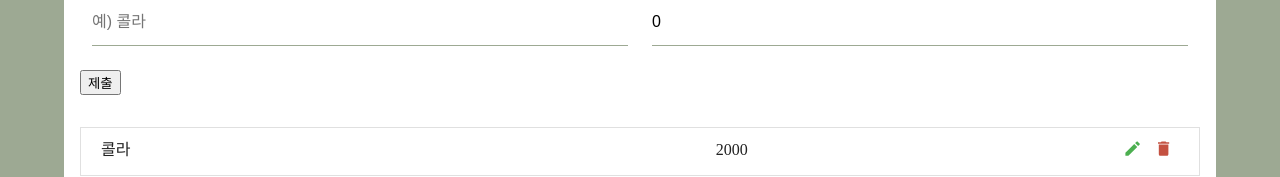
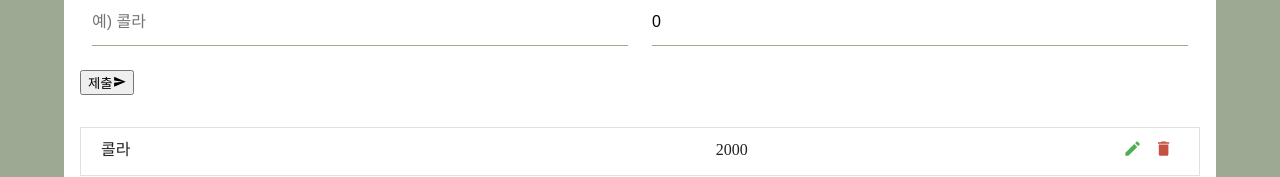
Before and after one commit to jhsonnn/react-redux-study, a React (Create React App) app in the folder react-crud-app/: page / in a window 1280 px wide. Shown: the part 255-432 px from the top of the page. Built offline with nearby package versions, Linux system fonts and the light colour scheme.

Commit message:
Edit 기능 구현

```diff
--- a/react-crud-app/src/App.js
+++ b/react-crud-app/src/App.js
@@ -1,4 +1,4 @@
-import { Component, useState } from 'react';
+import { Component, useState, useSyncExternalStore } from 'react';
 import "./App.css"
 import ExpenseForm from './components/ExpenseForm'
 import ExpenseList from './components/ExpenseList'
@@ -12,10 +12,23 @@ const App = () => {
     { id: 3, charge : '맥북', amount: 20000 },
   ])
 
+  //state 생성
   const [charge, setCharge] = useState("");
   const [amount, setAmount] = useState(0);
+  const [id, setId] = useState("");
+
+  const [edit, setEdit] = useState(false);
 
   const [alert, setAlert] = useState({ show: false });
+
+  const handleEdit = id =>{
+    const expense = expenses.find(item => item.id === id);
+    const {charge, amount} = expense;
+    setCharge(charge);
+    setAmount(amount);
+    setId(id);
+    setEdit(true);
+  }
 
   const handleCharge = (e) =>{
     setCharge(e.target.value);
@@ -39,14 +52,26 @@ const App = () => {
     const handleSubmit = (e) => {
       e.preventDefault();
       if(charge !== "" && amount > 0){
-        const newExpense = {id: crypto.randomUUID(), charge, amount}
-        //원래 배열 건드리지 않고 새로운 배열 저장(따라서 push사용하지 x)
-        const newExpenses = [...expenses, newExpense];
 
-        setExpenses(newExpenses);
+        if(edit){
+          const newExpenses = expenses.map(item=>{
+            return item.id === id ? {...item, charge, amount }: item;
+          })
+
+          setExpenses(newExpenses);
+          setEdit(false);
+          handleAlert({type: "success", text: "아이템이 수정되었습니다."});
+        }else{
+          const newExpense = {id: crypto.randomUUID(), charge, amount}
+          //원래 배열 건드리지 않고 새로운 배열 저장(따라서 push사용하지 x)
+          const newExpenses = [...expenses, newExpense];
+
+          setExpenses(newExpenses);
+          handleAlert({ type: "success", text: "아이템이 생성되었습니다."});
+        }
+
         setCharge("");
         setAmount(0);
-        handleAlert({ type: "success", text: "아이템이 생성되었습니다."});
       }else{
         //console.error('error');
         handleAlert({ type: "danger", text: "charge는 빈 값일 수 없으며, amount는 0보다 커야합니다."});
@@ -69,11 +94,11 @@ const App = () => {
         <h1>장바구니</h1>
         <div style={{ width: "100%", backgroundColor: "white", padding: "1rem" }}>
           { /* Expense Form */}
-          <ExpenseForm charge={charge} handleSubmit={handleSubmit} handleCharge={handleCharge} amount={amount} handleAmount={handleAmount} />
+          <ExpenseForm edit={edit} charge={charge} handleSubmit={handleSubmit} handleCharge={handleCharge} amount={amount} handleAmount={handleAmount} />
         </div>
         <div style={{ width: "100%", backgroundColor: "white", padding: "1rem" }}>
           { /* Expense List */}
-          <ExpenseList initialExpenses={expenses} handleDelete={handleDelete} />
+          <ExpenseList handleEdit={handleEdit} initialExpenses={expenses} handleDelete={handleDelete} />
         </div>
         <div style={{ display: "flex", justifyContent: "start", marginTop: "1rem "}}>
           <p style={{ fontSize: "2rem" }}>
--- a/react-crud-app/src/components/ExpenseForm.js
+++ b/react-crud-app/src/components/ExpenseForm.js
@@ -1,7 +1,8 @@
 import React, { Component } from 'react'
 import './ExpenseForm.css';
+import { MdSend } from 'react-icons/md';
 
-const ExpenseForm = ( { charge, handleCharge, amount, handleAmount, handleSubmit }) =>{
+const ExpenseForm = ( { charge, handleCharge, amount, handleAmount, handleSubmit, edit }) =>{
     return (
       <form onSubmit={handleSubmit}>
         <div className='form-center'>
@@ -32,7 +33,8 @@ const ExpenseForm = ( { charge, handleCharge, amount, handleAmount, handleSubmit
             </div>
         </div>
         <button type='submit' className='btn'>
-                제출
+                {edit ? '수정': '제출' }
+                    <MdSend className='btn-icon'/>
             </button>
       </form>
     )
--- a/react-crud-app/src/components/ExpenseItem.js
+++ b/react-crud-app/src/components/ExpenseItem.js
@@ -3,20 +3,23 @@ import './ExpenseItem.css'
 import { MdDelete, MdEdit } from 'react-icons/md';
 
 
-const ExpenseItem = (props) => {
+const ExpenseItem = ({expense, handleEdit, handleDelete}) => {
   return (
     <div>
       <li className='item'>
         <div className='info'>
-            <span className='expense'>{props.expense.charge}</span>
-            <span className='amount'>{props.expense.amount}</span>
+            <span className='expense'>{expense.charge}</span>
+            <span className='amount'>{expense.amount}</span>
         </div>
         <div>
-            <button className='edit-btn'>
+            <button
+              className='edit-btn'
+              onClick={()=>{handleEdit(expense.id)}}
+            >
                 <MdEdit />
             </button>
             <button
-              onClick={()=> props.handleDelete(props.expense.id)}
+              onClick={()=> handleDelete(expense.id)}
               className='clear-btn'>
                 <MdDelete />
             </button>
--- a/react-crud-app/src/components/ExpenseList.js
+++ b/react-crud-app/src/components/ExpenseList.js
@@ -3,7 +3,7 @@ import './ExpenseList.css'
 import ExpenseItem from './ExpenseItem'
 
 
-const ExpenseList = ({initialExpenses, handleDelete}) => {
+const ExpenseList = ({initialExpenses, handleDelete, handleEdit}) => {
   return (
     <div>
       <>
@@ -11,7 +11,7 @@ const ExpenseList = ({initialExpenses, handleDelete}) => {
             {initialExpenses.map(expense=>{
               return(
                 <ExpenseItem key={expense.id} expense={expense}
-                  handleDelete={handleDelete}
+                  handleDelete={handleDelete} handleEdit={handleEdit}
                 />
               )
             })}
```
